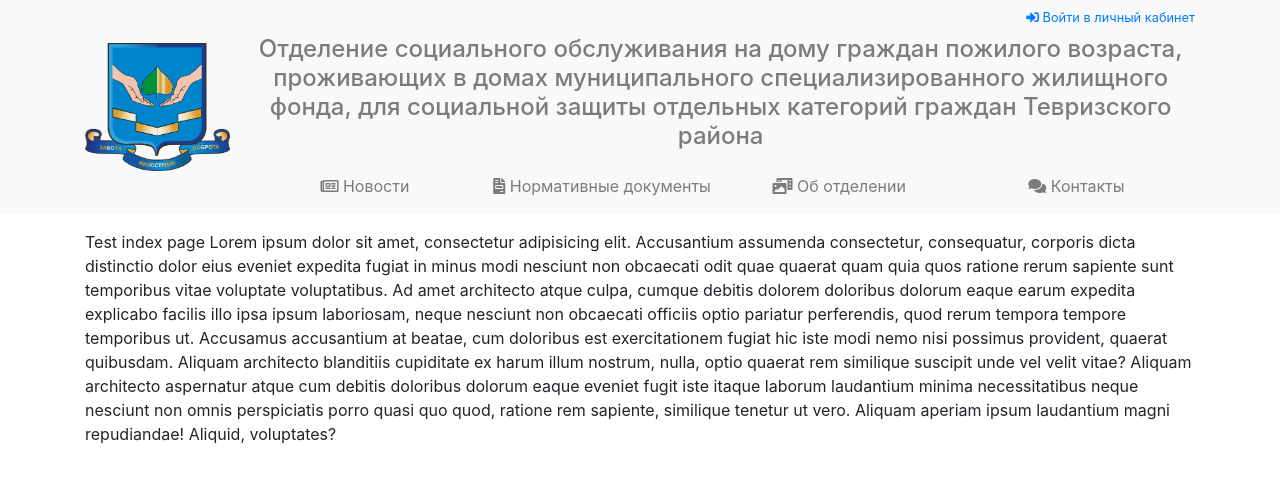
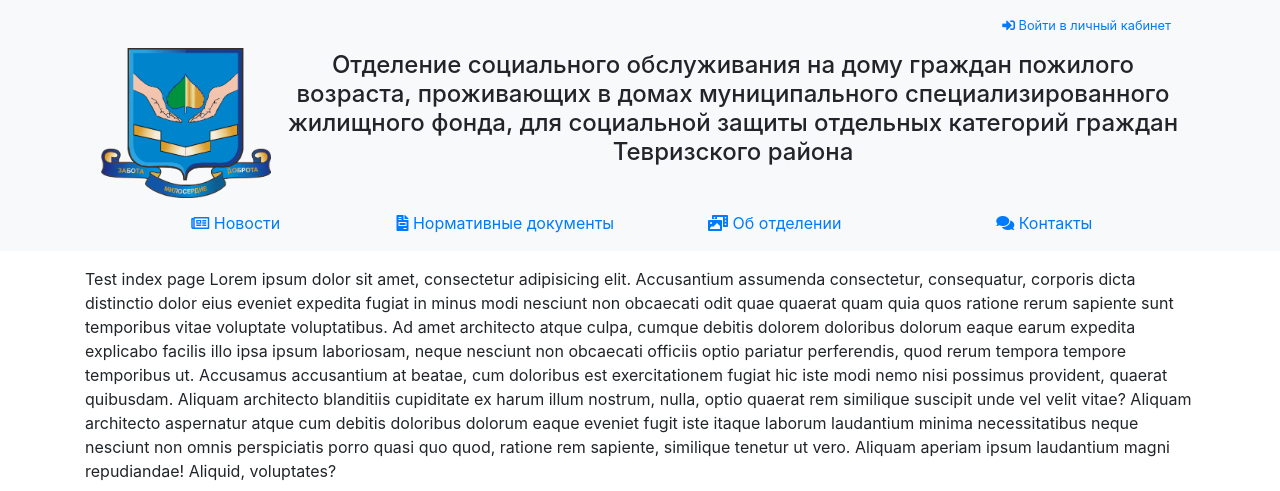
Before and after one commit to Kaper156/SocialHouse, a Django app: page / in a window 1280 px wide. Shown: the top 491 px of the page. Run offline with Django 3.2, Linux system fonts and the light colour scheme; some libraries are stand-ins or nearby versions.

Commit message:
Improve header: make it in 3 rows

```diff
--- a/SocialHouse/templates/header.html
+++ b/SocialHouse/templates/header.html
@@ -1,50 +1,68 @@
 {% load static %}
-<nav class="navbar bg-light navbar-expand-lg navbar-light">
+
+<header class="bg-light">
     <div class="container">
-        <a href="/" class="navbar-brand d-none d-lg-block">
-            <img src="{% static 'img/gerb.gif' %}" alt="Забота, милосердие, доброта" class="img-fluid" width="170px">
-        </a>
-        <button class="navbar-toggler text-center" type="button" data-toggle="collapse" data-target=".mobile-menu">
+        <nav class="navbar navbar-expand-lg">
+            <button class="navbar-toggler text-center" type="button" data-toggle="collapse"
+                data-target=".togglable-menu">
                 <span class="navbar-toggler-icon"></span> Навигация
             </button>
+            <div class="navbar-collapse collapse flex-md-column w-100 togglable-menu">
+                {% comment %} User menu {% endcomment %}
+                <ul class="navbar-nav nav-justified ml-auto small mb-2 mb-md-0 nav-justified">
+                    {% if user.is_authenticated %}
+                    <li class="nav-item text-nowrap ">
+                        <p class="navbar-text text-center py-1 m-0 py-lg-0">
+                            Добро пожаловать, <i>{{ user.worker.FIO }}</i>
+                        </p>
+                    </li>
 
-        <div class="collapse navbar-collapse w-100 flex-md-column mobile-menu">
-
-            {% if user.is_authenticated %}
-            <ul class="navbar-nav ml-auto small mb-2 mb-md-0 nav-justified">
-                <p class="navbar-text text-center">Добро пожаловать, <i>{{ user.worker.FIO }}</i></p>
-                <li class="nav-item text-nowrap">
-                    <a href="{% url 'profile' %}" class="nav-link">
+                    <li class="nav-item text-nowrap ">
+                        <a href="{% url 'profile' %}" class="nav-link py-1 m-0 py-lg-0">
                             <i class="fas fa-user"></i>
                             Личный кабинет
                         </a>
                     </li>
-                <li class="nav-item text-nowrap">
-                    <a href="{% url 'logout' %}" class="nav-link">
+
+                    <li class="nav-item text-nowrap ">
+                        <a href="{% url 'logout' %}" class="nav-link py-1 m-0 py-lg-0">
                             <i class="fas fa-sign-out-alt"></i>
                             Выйти из аккаунта
                         </a>
                     </li>
-            </ul>
+
                     {% else %}
-            <ul class="navbar-nav ml-auto small mb-2 mb-md-0 nav-justified">
                     <li class="nav-item">
-                    <a href="{% url 'login' %}" class="">
+                        <a href="{% url 'login' %}" class="nav-link ">
                             <i class="fas fa-sign-in-alt"></i>
                             Войти в личный кабинет
                         </a>
                     </li>
-            </ul>
+
                     {% endif %}
                 </ul>
-            <div class="">
+
+                {% comment %} Logo and brand {% endcomment %}
+                <ul class="navbar-nav">
+                    <li class="nav-item">
+                        <a href="/" class="navbar-brand d-none d-lg-block">
+                            <img src="{% static 'img/gerb.gif' %}" alt="Забота, милосердие, доброта" class=""
+                                width="170px">
+                        </a>
+                    </li>
+                    <li class="nav-item">
                         <h4 class="navbar-text text-center">
-                    Отделение социального обслуживания на дому граждан пожилого возраста, проживающих в домах
-                    муниципального специализированного жилищного фонда, для социальной защиты отдельных категорий
+                            Отделение социального обслуживания на дому граждан пожилого возраста, проживающих в
+                            домах
+                            муниципального специализированного жилищного фонда, для социальной защиты отдельных
+                            категорий
                             граждан Тевризского района
                         </h4>
-            </div>
-            <ul class="navbar-nav nav nav-pills w-100 nav-justified justify-content-center  text-nowrap">
+                    </li>
+                </ul>
+
+                {% comment %} Main menu {% endcomment %}
+                <ul class="navbar-nav w-100 nav-justified justify-content-center text-nowrap">
                     <li class="nav-item">
                         <a class="nav-link" href="{% url 'news' %}">
                             <i class="far fa-newspaper"></i>
@@ -72,6 +90,7 @@
                     </li>
                 </ul>
             </div>
+        </nav>
+    </div>
 
-    </div>
-</nav>
+</header>
```
Also changed, not shown: SocialHouse/static/css/_footer.scss (deleted, +0 -15 lines), SocialHouse/static/css/_header.scss (deleted, +0 -102 lines), SocialHouse/static/css/_variables.scss (deleted, +0 -48 lines). Lines whose indentation alone changed are shown as unchanged.
